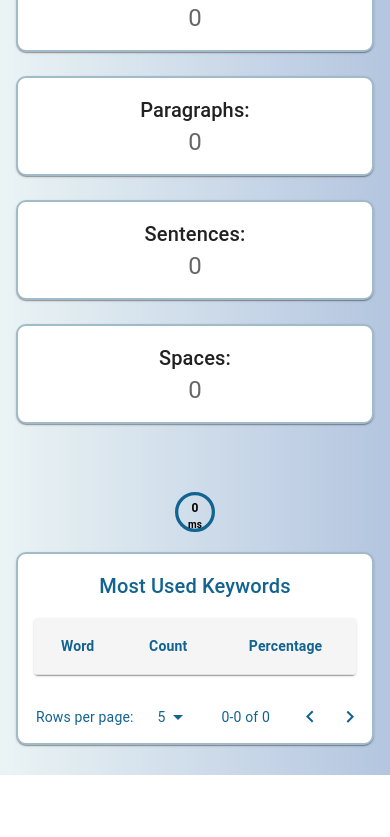
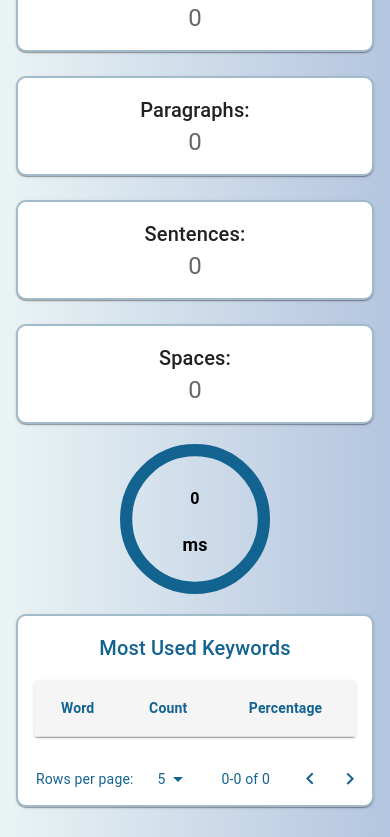
Before and after one commit to Ruqayah22/word-counter, a React (Create React App) app: page / in a window 390 px wide. Shown: the part 622-1459 px from the top of the page. Before the commit the page ends 1397 px from the top, so only its background shows below. Built offline with nearby package versions, Linux system fonts and the light colour scheme.

Commit message:
fix the responsive of the circular run time

```diff
--- a/src/components/CountApp.js
+++ b/src/components/CountApp.js
@@ -507,67 +507,50 @@ const CountApp = ({ language }) => {
             </CardContent>
           </CardActionArea>
         </Card>
+      </Box>
       <Box
+        display="flex"
+        justifyContent="center"
+        alignItems="center"
         sx={{
-            display: "flex",
-            justifyContent: "center",
-            alignItems: "center",
-            width: "100%", // Ensures it stays inside the container
-            mt: { xs: 3, md: 4 }, // Adds spacing above on smaller screens
+          position: "relative", // Keeps Typography inside
+          width: { xs: "150px", sm: "200px", md: "250px", lg: "300px" }, // Adjust sizes for devices
+          height: { xs: "150px", sm: "200px", md: "250px", lg: "300px" },
+          margin: "20px auto", // Centers horizontally
         }}
       >
-          {/* Wrapper to control size and centering */}
-          <Box
-            sx={{
-              position: "relative",
-              width: { xs: "80px", sm: "120px", md: "160px", lg: "200px" }, // Adjusts dynamically
-              height: { xs: "80px", sm: "120px", md: "160px", lg: "200px" }, // Ensures it's always circular
-              display: "flex",
-              justifyContent: "center",
-              alignItems: "center",
-              overflow: "hidden", // Prevents overflow issues
-            }}
-          >
-            {/* Circular Progress */}
+        {/* Bigger Circular Progress */}
         <CircularProgress
           variant="determinate"
           value={100}
           sx={{
-                width: "100%",
-                height: "100%",
+            width: "100% !important",
+            height: "100% !important",
             color: "#136391",
           }}
         />
 
-            {/* Centered Run Time */}
+        {/* Text in center of circle */}
         <Typography
           position="absolute"
           sx={{
-                top: "45%", // Fine-tune text position
-                left: "50%",
-                transform: "translate(-50%, -50%)",
-                fontSize: { xs: "12px", sm: "14px", md: "18px", lg: "22px" },
+            fontSize: { xs: "16px", sm: "18px", md: "22px", lg: "25px" }, // Responsive font size
             fontWeight: "bold",
+            marginBottom: { xs: "40px", sm: "45px", md: "50px" }, // Adjust spacing dynamically
           }}
         >
           {stats.runTime}
         </Typography>
-
-            {/* "ms" Label */}
         <Typography
           position="absolute"
           sx={{
-                top: "65%", // Moves it slightly below the number
-                left: "50%",
-                transform: "translate(-50%, -50%)",
-                fontSize: { xs: "10px", sm: "12px", md: "14px", lg: "16px" },
+            fontSize: { xs: "18px", sm: "22px", md: "26px", lg: "30px" },
             fontWeight: "bold",
+            marginTop: { xs: "50px", sm: "65px", md: "80px" },
           }}
         >
           ms
         </Typography>
-          </Box>
-        </Box>
       </Box>
       <Card
         sx={{
```
Lines whose indentation alone changed are shown as unchanged.
